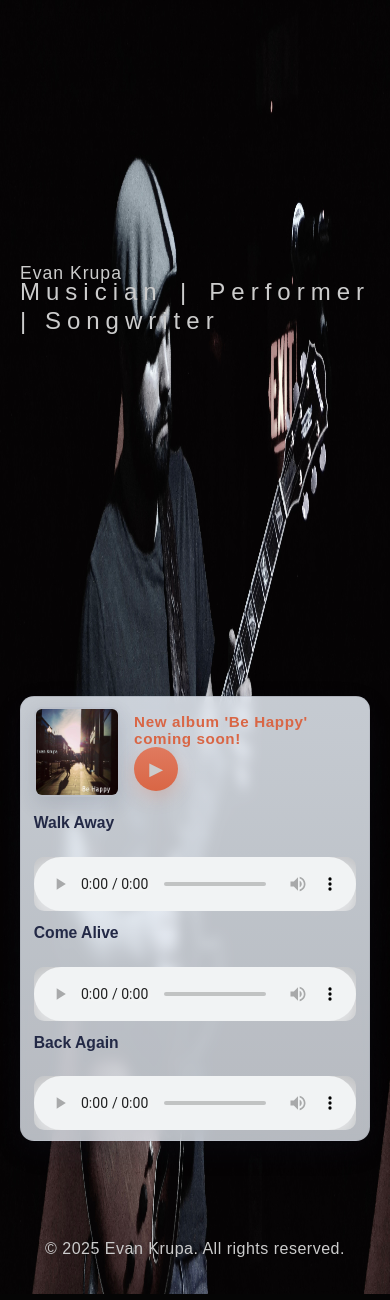
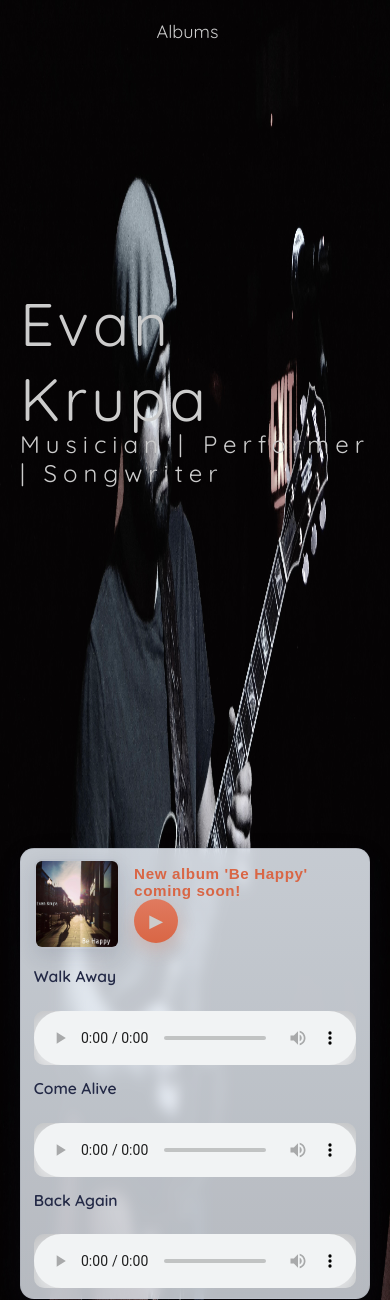
Before and after one commit to EKrupa/krupamusic, a Django app: template portfolio/templates/home.html in a window 390 px wide; the page is wider, and only the part inside the window is pictured. Shown: the top 1300 px of that part. Run offline with Django 5.2, Linux system fonts and the light colour scheme; the template is opened without the code that fills it, so the values that code supplies are empty.

Commit message:
cssupdate

```diff
--- a/static/css/index.css
+++ b/static/css/index.css
@@ -1,152 +1,3 @@
-/* --- Hamburger Menu Styles --- */
-.navbar-hamburger {
-    display: none;
-    flex-direction: column;
-    justify-content: center;
-    align-items: center;
-    width: 38px;
-    height: 38px;
-    background: none;
-    border: none;
-    cursor: pointer;
-    margin-right: 12px;
-    z-index: 1001;
-}
-.navbar-hamburger span {
-    display: block;
-    width: 28px;
-    height: 4px;
-    margin: 4px 0;
-    background: #232946;
-    border-radius: 2px;
-    transition: 0.3s;
-}
-.navbar-hamburger.open span:nth-child(1) {
-    transform: translateY(8px) rotate(45deg);
-}
-.navbar-hamburger.open span:nth-child(2) {
-    opacity: 0;
-}
-.navbar-hamburger.open span:nth-child(3) {
-    transform: translateY(-8px) rotate(-45deg);
-}
-
-@media (max-width: 700px) {
-    .navbar-hamburger {
-        display: inline-flex;
-    }
-    .navbar-links {
-        display: none !important;
-        flex-direction: column;
-        gap: 18px;
-        background: rgba(255,255,255,0.98);
-        position: absolute;
-        top: 56px;
-        left: 0;
-        width: 100vw;
-        box-shadow: 0 4px 24px #23294622;
-        padding: 1.2rem 0;
-        z-index: 1000;
-    }
-    .navbar-links.navbar-links-open {
-        display: flex !important;
-    }
-    .navbar-mobile li {
-        text-align: center;
-        width: 100%;
-    }
-    .navbar {
-        position: relative;
-    }
-}
-/* --- Mobile Friendly Enhancements --- */
-@media (max-width: 900px) {
-    .navbar-links {
-        gap: 60px;
-        font-size: 1rem;
-    }
-    .navbar {
-        flex-direction: column;
-        gap: 10px;
-    }
-    .title h1.hero-title {
-        font-size: 2.1rem;
-    }
-}
-
-@media (max-width: 700px) {
-    body {
-        padding: 8px;
-        background-size: cover;
-    }
-    .navbar-links {
-        gap: 18px;
-        font-size: 0.98rem;
-        flex-wrap: wrap;
-    }
-    .navbar-logo {
-        font-size: 1.2rem;
-    }
-    .title h1, .title h1.hero-title {
-        font-size: 1.5rem;
-        letter-spacing: 2px;
-    }
-    .title p {
-        font-size: 1rem;
-        letter-spacing: 2px;
-    }
-    .audio-section {
-        margin-top: 2.5rem;
-        padding: 0.5rem 0.3rem;
-        max-width: 98vw;
-    }
-    .album-cover-img {
-        max-width: 180px;
-        width: 100%;
-        height: auto;
-    }
-    .albums-grid {
-        gap: 1.1rem;
-    }
-    .album {
-        padding: 0.5rem;
-    }
-    .footer {
-        font-size: 0.9rem;
-        padding: 0.7rem 0 0.7rem 0;
-    }
-    .contact-card {
-        padding: 0.7rem;
-        margin: 0.7rem;
-    }
-}
-
-@media (max-width: 480px) {
-    .navbar-links {
-        flex-direction: column;
-        gap: 8px;
-        align-items: center;
-    }
-    .navbar {
-        flex-direction: column;
-        gap: 4px;
-    }
-    .title h1, .title h1.hero-title {
-        font-size: 1.1rem;
-        letter-spacing: 1px;
-    }
-    .audio-section {
-        margin-top: 1.2rem;
-        padding: 0.2rem 0.1rem;
-    }
-    .album-cover-img {
-        max-width: 120px;
-    }
-    .footer {
-        font-size: 0.8rem;
-        padding: 0.5rem 0 0.5rem 0;
-    }
-}
 @import url('https://fonts.googleapis.com/css2?family=Michroma&family=Nunito:ital,wght@0,200..1000;1,200..1000&family=Open+Sans:ital,wght@0,300..800;1,300..800&family=Quicksand:wght@300..700&family=Raleway:ital,wght@0,100..900;1,100..900&family=Work+Sans:ital,wght@0,100..900;1,100..900&display=swap');
 
 /* --- New --- */
@@ -168,6 +19,7 @@
 body {
 
     background-image: url(BWBR.jpeg);
+    background-color: #64cdf0;
     background-size: cover;
     background-attachment: fixed;
     padding: 20px;
```
